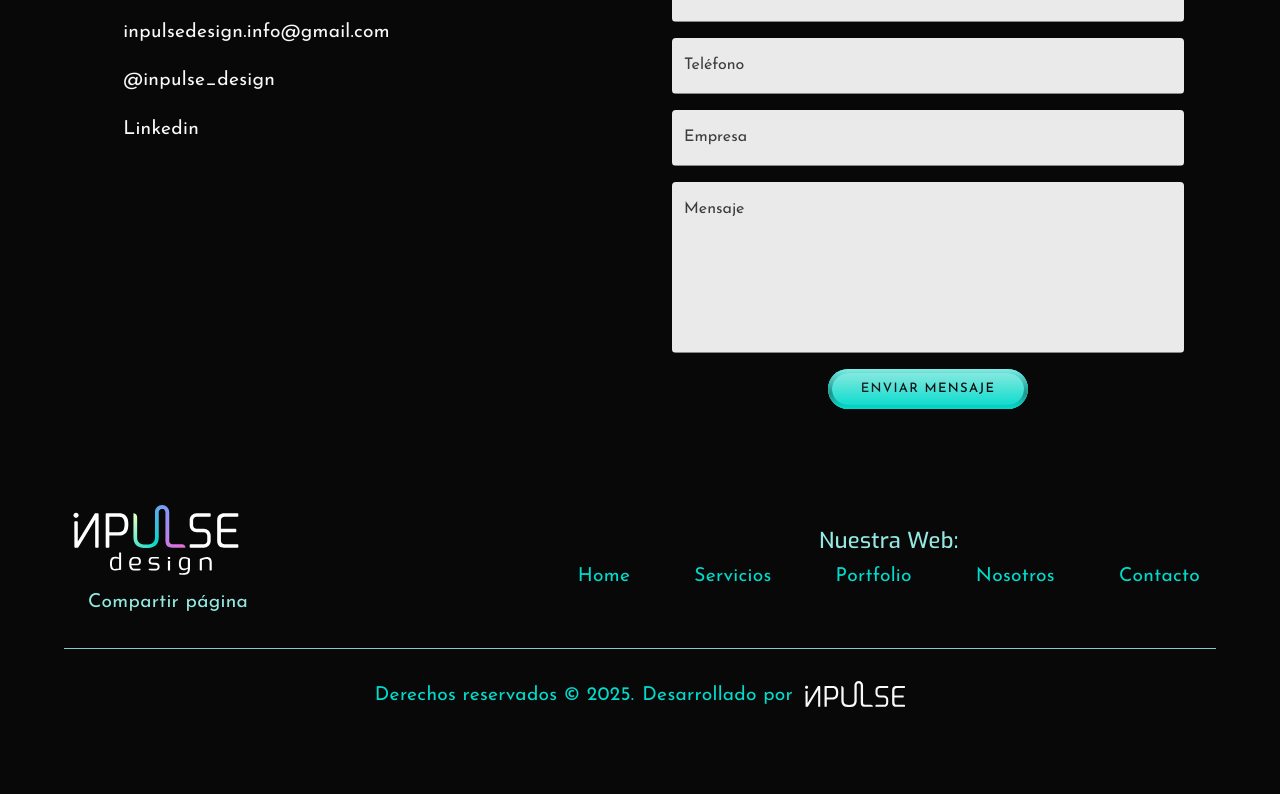
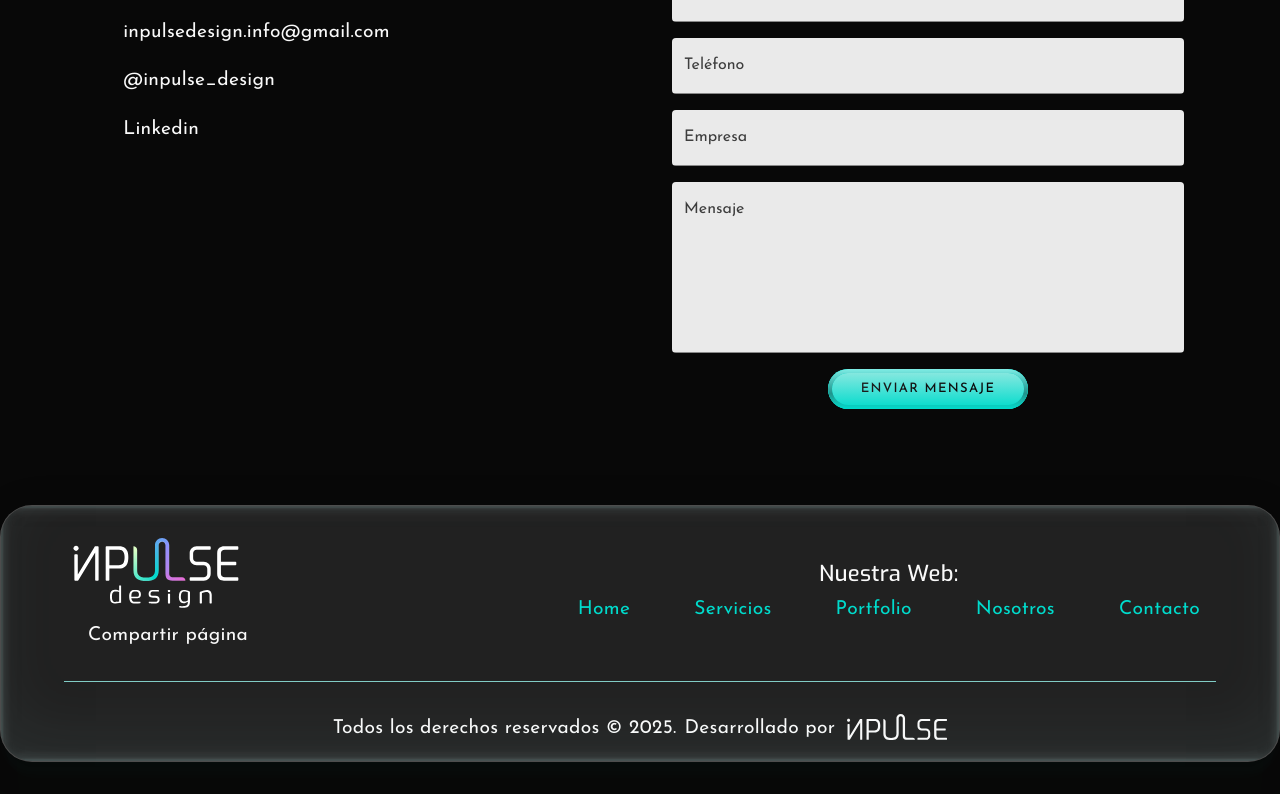
Before and after one commit to EmiLongo/inpulse, a React (Vite) app: page / in a window 1280 px wide. Shown: the part 1729-2523 px from the top of the page. Before the commit the page ends 2457 px from the top, so only its background shows below. Built offline with nearby package versions, Linux system fonts and the light colour scheme; no server answers; some icons are missing; a web font is replaced by a local one.

Commit message:
md footer - se pasan los textos por t, se coloca efecto vidrio, se acomodan colores

```diff
--- a/src/shared/Layout/components/Footer.tsx
+++ b/src/shared/Layout/components/Footer.tsx
@@ -23,8 +23,8 @@ import {
 } from "@/theme/textStyles";
 import { toast } from "react-toastify";
 import { useTranslate } from "@/shared/utils/translate";
-import { getInfoItems } from "./Header";
-import { primaryColor } from "@/theme/theme";
+import { getInfoItems, glassEffect } from "./Header";
+import { greyColor, primaryColor } from "@/theme/theme";
 
 export interface IContactInfo {
   icon: React.ReactNode;
@@ -75,14 +75,6 @@ export const Footer: React.FC = () => {
   const { t } = useTranslate();
   const infoItems = getInfoItems(t);
 
-  // Estilos personalizados
-  const StyledFooter = styled("footer")({
-    backgroundColor: palette.background.default,
-    color: palette.primary.light,
-    paddingTop: "2rem",
-    paddingBottom: "1rem",
-  });
-
   const FooterList = styled(List)(({ theme }) => ({
   display: "flex",
   flexDirection: "column",
@@ -99,8 +91,9 @@ export const Footer: React.FC = () => {
 
   const FooterListItem = styled(ListItem)(({ theme }) => ({
     flex: 1,
-      margin: 0,
+    margin: 0,
     paddingRight: "0.5rem",
+    textWrap: "nowrap",
     [theme.breakpoints.up('md')]: {
       paddingRight: "1rem",
     },
@@ -133,7 +126,19 @@ export const Footer: React.FC = () => {
   };
 
   return (
-    <StyledFooter id="footer" sx={{ paddingX: {xs: "1rem", md: "2rem", lg: "unset"},}}>
+    <Box component="footer" id="footer"
+    sx={{
+      paddingX: {xs: "1rem", md: "2rem", lg: "unset"},
+      paddingTop: "2rem",
+      paddingBottom: "1rem",
+      color: palette.primary.light,
+      maxWidth: "1280px",
+      width: "100%",
+      margin: "2rem auto",
+      borderRadius: "2rem",
+      ...glassEffect
+    }}
+    >
       <Container maxWidth="lg">
         <Box
           id="footerContainer"
@@ -185,14 +190,14 @@ export const Footer: React.FC = () => {
                   height={24}
                   sx={{ verticalAlign: "middle", marginRight: 1 }}
                 />
-                <Text2 sx={{ color: primaryColor[100], fontWeight: 400 }}>
-                  Compartir página
+                <Text2 sx={{ color: greyColor[50], fontWeight: 400 }}>
+                  {t.footer.share}
                 </Text2>
               </Box>
             </Box>
           </Box>
             <Box id="footerRight" sx={{ display: "flex", flexDirection: "column", justifyContent: "center"}}>
-              <Title2 sx={{ color: primaryColor[100], textAlign: "center", textTransform: "none", marginBottom: {xs: "1rem", sm: "unset"} }}>Nuestra Web:</Title2>
+              <Title2 sx={{ color: greyColor[50], textAlign: "center", textTransform: "none", marginBottom: {xs: "1rem", sm: "unset"} }}>{t.footer.rightTitle}</Title2>
               <Box>
                 <FooterList>
                   <FooterListItem id="footerListItem-home">
@@ -233,10 +238,11 @@ export const Footer: React.FC = () => {
             justifyContent: "center",
             gap: "0.5rem",
             marginTop: "2rem",
+            color: greyColor[50],
           }}
         >
           <Text2 sx={{ color: "inherit",textAlign: "center" }}>
-            Derechos reservados © {new Date().getFullYear()}.
+            {t.footer.allRights} {new Date().getFullYear()}.
           </Text2>
           <Box
             component={"a"}
@@ -250,7 +256,7 @@ export const Footer: React.FC = () => {
             }}
           >
             <Text2 sx={{ color: "inherit",textAlign: "center" }}>
-              Desarrollado por
+              {t.footer.developBy}
             </Text2>
             <Box
               component={"img"}
@@ -263,6 +269,6 @@ export const Footer: React.FC = () => {
           </Box>
         </Box>
       </Container>
-    </StyledFooter>
+    </Box>
   );
 };
```
